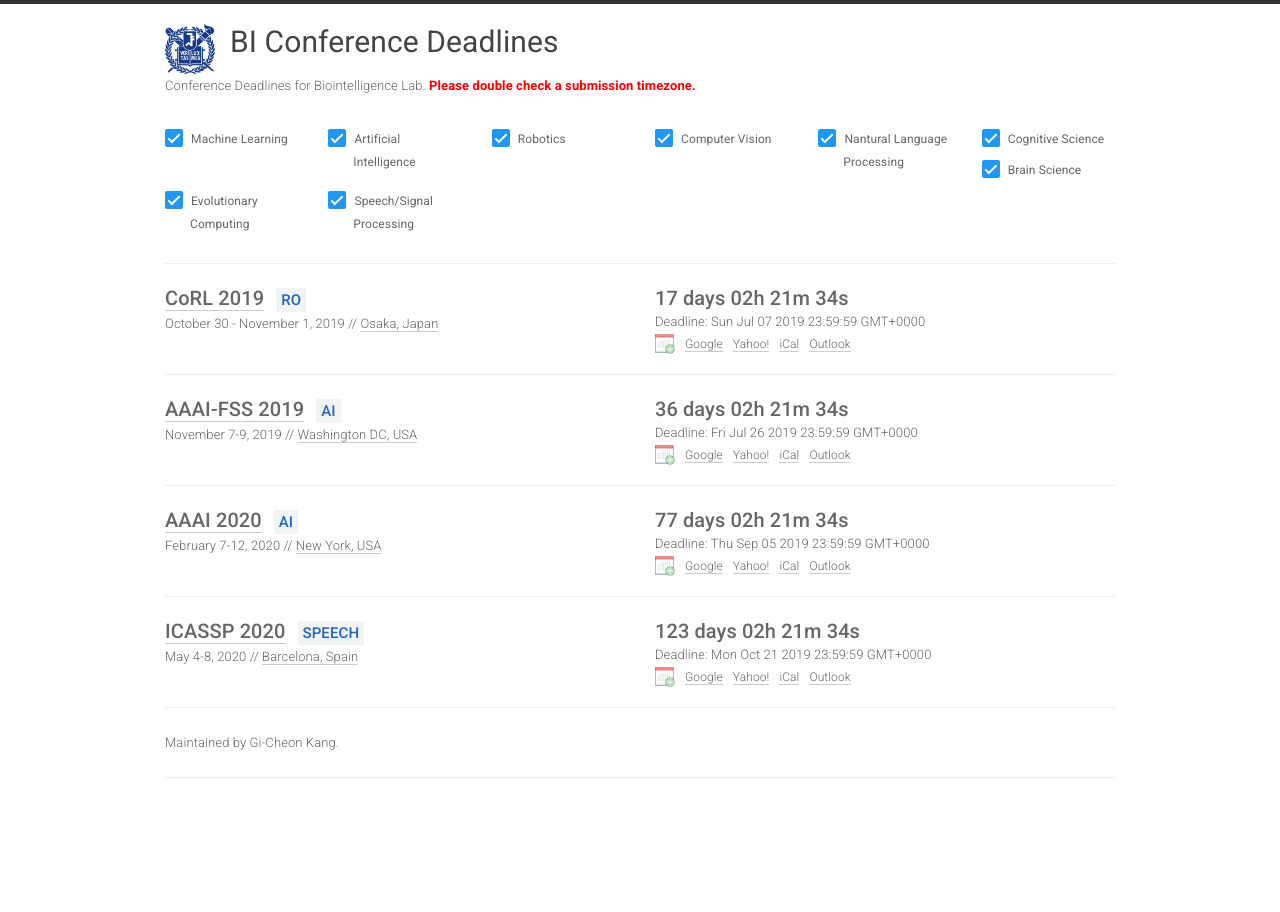
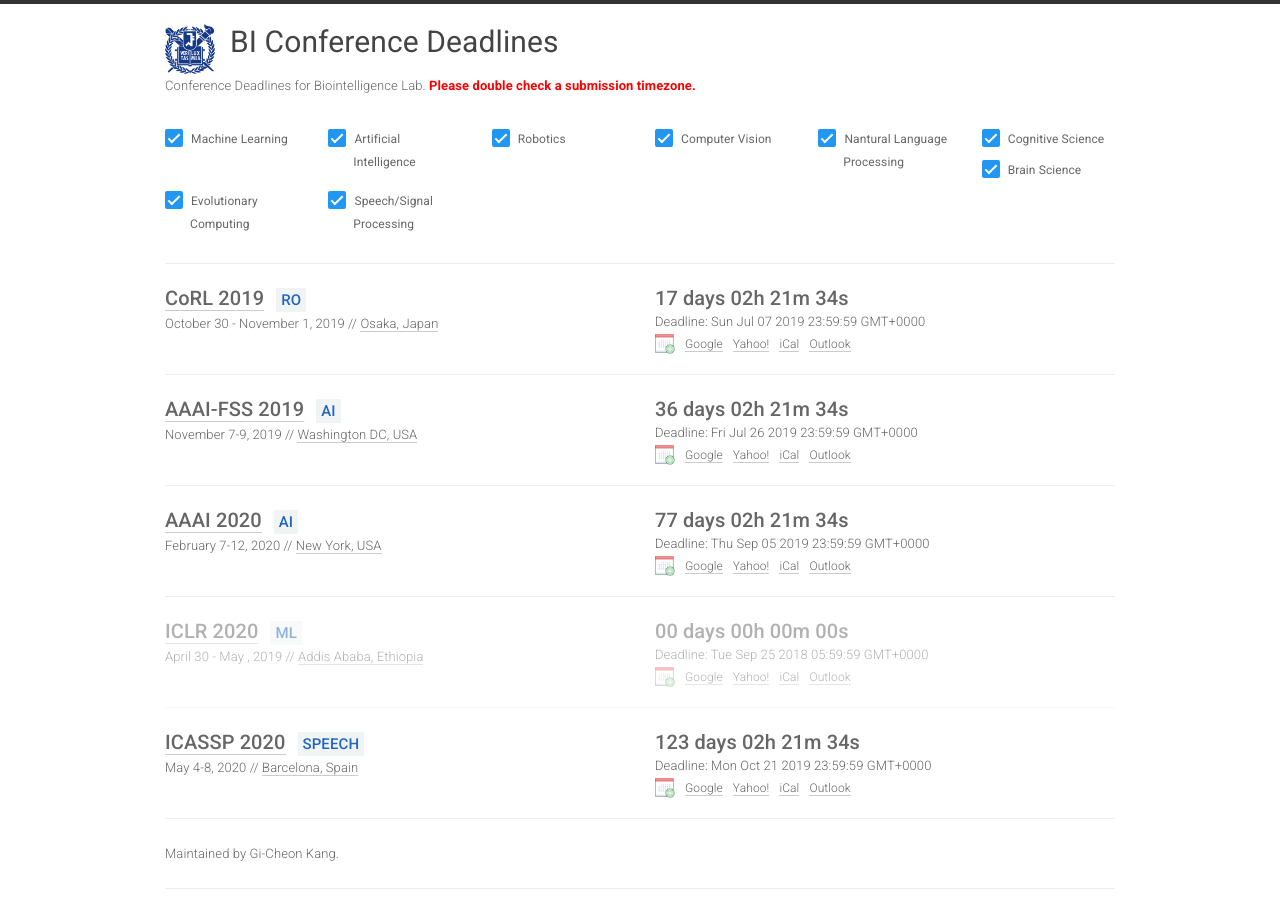
Before and after one commit to biconf/biconf.github.io, a Jekyll site: the page built from index.html, in a window 1280 px wide. Built offline with Jekyll 4.4.1, drawn with Linux system fonts in a browser that asks for light colours; nearby versions of some CDN libraries.

Commit message:
Update conferences.yml

```diff
--- a/_data/conferences.yml
+++ b/_data/conferences.yml
@@ -28,6 +28,16 @@
   date: February 7-12, 2020
   place: New York, USA
   sub: AI
+
+- name: ICLR
+  year: 2020
+  id: iclr20
+  link: http://iclr.cc/
+  deadline: "2018-09-25 05:59:59"
+  timezone: TBA
+  date: April 30 - May , 2019
+  place: Addis Ababa, Ethiopia
+  sub: ML
 
 - name: ICASSP
   year: 2020
@@ -78,26 +88,6 @@
 #  date: July 24-27, 2019
 #  place: Montreal, Canada
 #  sub: Cog
-
-#- name: AAAI
-#  year: 2020
-#  id: aaai20
-#  link: TBA
-#  deadline: TBA
-#  timezone: TBA
-#  date: TBA
-#  place: TBA
-#  sub: AI
-
-#- name: ICLR
-#  year: 2019
-#  id: iclr19
-#  link: http://iclr.cc/
-#  deadline: "2018-09-27 16:59:59"
-#  timezone: EST
-#  date: May 6-9, 2019
-#  place: New Orleans, Louisiana, US
-#  sub: ML
 
 #- name: CNS
 #  year: 2019
```
